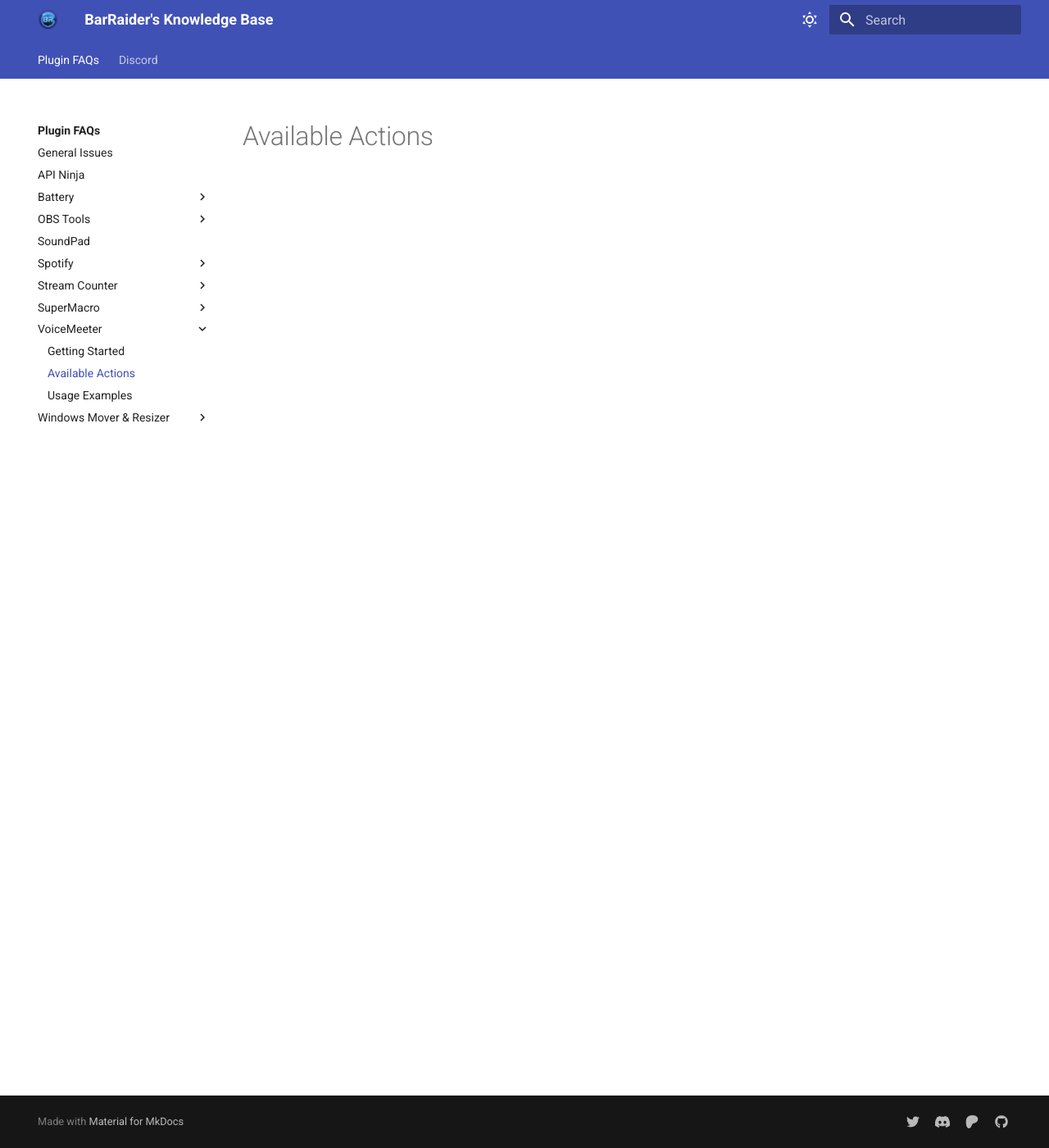
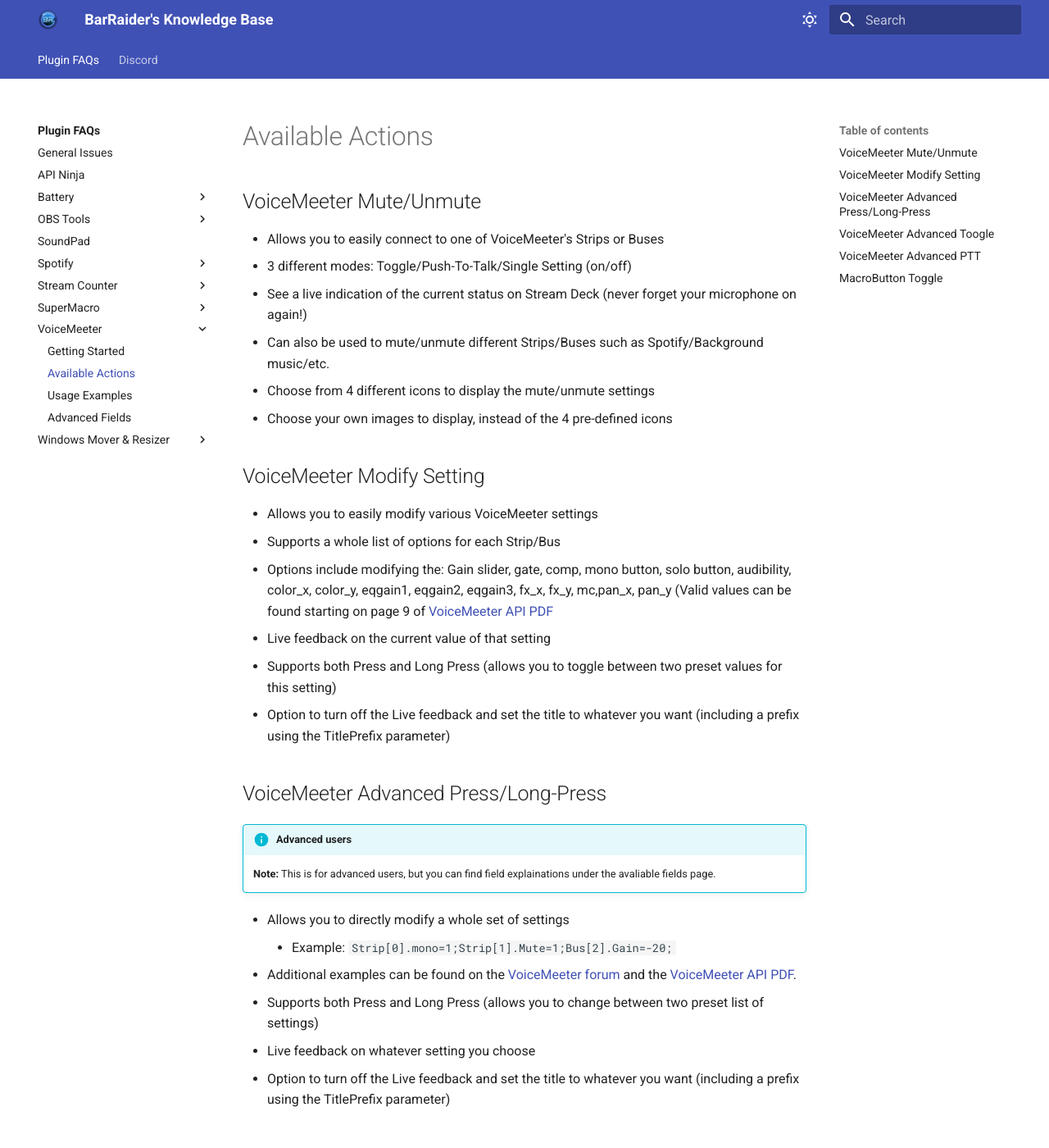
Before and after one commit to BarRaiders/barraiders.github.io, an MkDocs documentation site: the page built from docs/faqs/voicemeeter/actions.md, in a window 1280 px wide and 1400 px high. Shown: the whole window at 82% size. Built offline with MkDocs 1.6.1 and Material for MkDocs 9.7.7, drawn with Linux system fonts in a browser that asks for light colours; some of the changed text lies outside the part shown.

Commit message:
Added voicemeeter pages

```diff
--- a/docs/faqs/voicemeeter/actions.md
+++ b/docs/faqs/voicemeeter/actions.md
@@ -1 +1,48 @@
 # Available Actions
+
+## VoiceMeeter Mute/Unmute
+- Allows you to easily connect to one of VoiceMeeter's Strips or Buses
+- 3 different modes: Toggle/Push-To-Talk/Single Setting (on/off)
+- See a live indication of the current status on Stream Deck (never forget your microphone on again!)
+- Can also be used to mute/unmute different Strips/Buses such as Spotify/Background music/etc.
+- Choose from 4 different icons to display the mute/unmute settings
+- Choose your own images to display, instead of the 4 pre-defined icons
+
+## VoiceMeeter Modify Setting
+- Allows you to easily modify various VoiceMeeter settings
+- Supports a whole list of options for each Strip/Bus
+- Options include modifying the: Gain slider, gate, comp, mono button, solo button, audibility, color_x, color_y, eqgain1, eqgain2, eqgain3, fx_x, fx_y, mc,pan_x, pan_y (Valid values can be found starting on page 9 of [VoiceMeeter API PDF](https://download.vb-audio.com/Download_CABLE/VoicemeeterRemoteAPI.pdf)
+- Live feedback on the current value of that setting
+- Supports both Press and Long Press (allows you to toggle between two preset values for this setting)
+- Option to turn off the Live feedback and set the title to whatever you want (including a prefix using the TitlePrefix parameter)
+
+## <a name="advancedpress"></a> VoiceMeeter Advanced Press/Long-Press
+
+!!! info "Advanced users"
+
+    **Note:** This is for advanced users, but you can find field explainations under the avaliable fields page.
+
+- Allows you to directly modify a whole set of settings
+    - Example: `Strip[0].mono=1;Strip[1].Mute=1;Bus[2].Gain=-20;`
+- Additional examples can be found on the [VoiceMeeter forum](https://forum.vb-audio.com/viewtopic.php?f=8&t=346&sid=a773394396c10847fd6fd7e332a55e49#p495) and the [VoiceMeeter API PDF](https://download.vb-audio.com/Download_CABLE/VoicemeeterRemoteAPI.pdf).
+- Supports both Press and Long Press (allows you to change between two preset list of settings)
+- Live feedback on whatever setting you choose
+- Option to turn off the Live feedback and set the title to whatever you want (including a prefix using the TitlePrefix parameter)
+
+## VoiceMeeter Advanced Toogle
+Note: This is for advanced users but there are explanations under the Fields explained section below
+
+- Focused on toggling between two modes (versus press and long press in the VoiceMeeter Advanced Press/Long-Press)
+- Mode1 should always turn things ON and Mode2 should turn things OFF
+    - Example: `Strip[0].mono=1;Strip[1].Mute=1;Bus[2].Gain=-20;`
+- Additional examples can be found on the [VoiceMeeter forum](https://forum.vb-audio.com/viewtopic.php?f=8&t=346&sid=a773394396c10847fd6fd7e332a55e49#p495) and the [VoiceMeeter API PDF](https://download.vb-audio.com/Download_CABLE/VoicemeeterRemoteAPI.pdf).
+- Supports toggling between two preset list of settings
+- Supports different user-defined icons for each preset
+- Live feedback on whatever setting you choose
+- Option to turn off the Live feedback and set the title to whatever you want (including a prefix using the TitlePrefix parameter)
+
+## VoiceMeeter Advanced PTT
+- The Advanced PTT action allows you to set a bunch of settings until you release the key.
+
+## MacroButton Toggle
+- Allows running VoiceMeeter macros from the Stream Deck. Supports both Toggle and Push modes. The Logical ID number is shown at the top-center of every VoiceMeeter macro.
--- a/mkdocs.yml
+++ b/mkdocs.yml
@@ -31,6 +31,7 @@
       - 'Getting Started': 'faqs/voicemeeter/getting-started.md'
       - 'Available Actions': 'faqs/voicemeeter/actions.md'
       - 'Usage Examples': 'faqs/voicemeeter/examples.md'
+      - 'Advanced Fields': 'faqs/voicemeeter/fields.md'
     - 'Windows Mover & Resizer':
       - 'Getting Started': 'faqs/win-mover-resizer/getting-started.md'
       - 'Troubleshooting': 'faqs/win-mover-resizer/troubleshooting.md'
```
Also changed, not shown: docs/faqs/voicemeeter/examples.md (+45 -0 lines), docs/faqs/voicemeeter/fields.md (added, +10 -0 lines), docs/faqs/voicemeeter/getting-started.md (+6 -0 lines), 1 other file.
